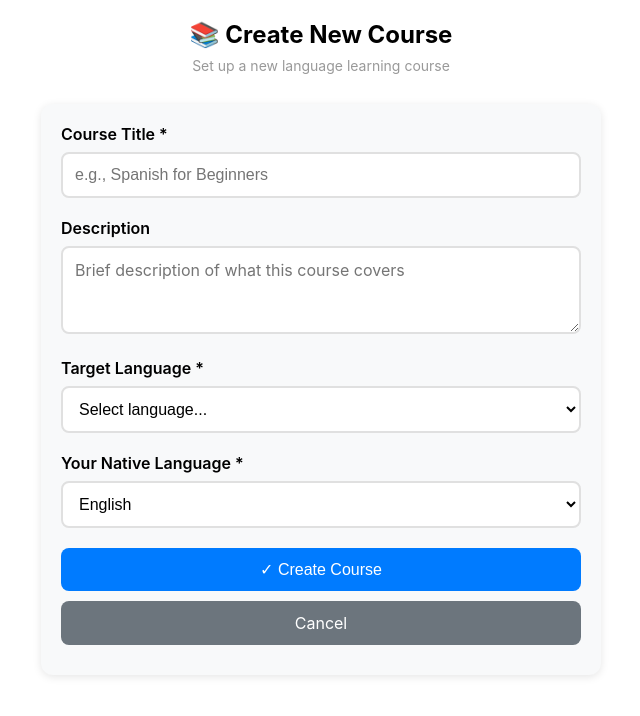
After one commit to ansar-team/quran-web-app, a FastAPI app: template app/templates/create_course.html in a window 1280 px wide. The commit adds this page. Shown: the top 716 px of the page, without its empty margins (319-959 px from the left). Run offline with FastAPI, Linux system fonts and the light colour scheme; the template is opened without the code that fills it, so the values that code supplies are empty; some libraries are stand-ins or nearby versions.

Commit message:
Create frontend pages to edit course

```diff
--- a/app/api/lessons.py
+++ b/app/api/lessons.py
@@ -25,7 +25,6 @@ async def get_course_lessons(
 
 @router.post("/course/{course_id}", response_model=Lesson)
 async def create_lesson(
-        course_id: int,
         lesson_data: LessonCreate,
         current_user: User = Depends(get_current_user),
         db: Session = Depends(get_db)
@@ -33,14 +32,15 @@ async def create_lesson(
     """Create a new lesson in a course"""
     # Verify course belongs to user
     from app.crud import CourseCRUD
-    course = CourseCRUD.get_course(db, course_id, current_user.id)
+    course = CourseCRUD.get_course(db, lesson_data.course_id, current_user.id)
+    print(lesson_data)
     if not course:
         raise HTTPException(
             status_code=status.HTTP_404_NOT_FOUND,
             detail="Course not found"
         )
 
-    return LessonCRUD.create_lesson(db, lesson_data, course_id)
+    return LessonCRUD.create_lesson(db, lesson_data)
 
 
 @router.get("/{lesson_id}", response_model=LessonWithWords)
--- a/app/crud.py
+++ b/app/crud.py
@@ -90,8 +90,8 @@ class LessonCRUD:
         ).first()
 
     @staticmethod
-    def create_lesson(db: Session, lesson_data: LessonCreate, course_id: int) -> Lesson:
-        db_lesson = Lesson(**lesson_data.dict(), course_id=course_id)
+    def create_lesson(db: Session, lesson_data: LessonCreate) -> Lesson:
+        db_lesson = Lesson(**lesson_data.dict())
         db.add(db_lesson)
         db.commit()
         db.refresh(db_lesson)
--- a/app/main.py
+++ b/app/main.py
@@ -51,6 +51,16 @@ async def courses_page(request: Request):
     })
 
 
+@app.get("/courses/create", response_class=HTMLResponse)
+async def create_course_page(
+    request: Request
+):
+    """Create course page"""
+    return templates.TemplateResponse("create_course.html", {
+        "request": request
+    })
+
+
 @app.get("/courses/{course_id}", response_class=HTMLResponse)
 async def course_detail_page(course_id: int, request: Request):
     """Course detail page with lessons - data loaded via JavaScript"""
@@ -60,10 +70,34 @@ async def course_detail_page(course_id: int, request: Request):
     })
 
 
+@app.get("/courses/{course_id}/lessons/create", response_class=HTMLResponse)
+async def create_lesson_page(
+    course_id: int,
+    request: Request
+):
+    """Create lesson page"""
+    return templates.TemplateResponse("create_lesson.html", {
+        "request": request,
+        "course_id": course_id
+    })
+
+
 @app.get("/lessons/{lesson_id}", response_class=HTMLResponse)
 async def lesson_detail_page(lesson_id: int, request: Request):
     """Lesson detail page with words - data loaded via JavaScript"""
-    return templates.TemplateResponse("lesson_detail.html", {
+    return templates.TemplateResponse("lesson_details.html", {
+        "request": request,
+        "lesson_id": lesson_id
+    })
+
+
+@app.get("/lessons/{lesson_id}/words/create", response_class=HTMLResponse)
+async def create_word_page(
+    lesson_id: int,
+    request: Request
+):
+    """Create word page"""
+    return templates.TemplateResponse("create_word.html", {
         "request": request,
         "lesson_id": lesson_id
     })
--- a/app/schemas.py
+++ b/app/schemas.py
@@ -67,7 +67,7 @@ class LessonBase(BaseModel):
 
 
 class LessonCreate(LessonBase):
-    pass
+    course_id: int
 
 
 class LessonUpdate(BaseModel):
--- a/app/templates/base.html
+++ b/app/templates/base.html
@@ -176,6 +176,42 @@
             100% { transform: rotate(360deg); }
         }
 
+        .form-group {
+            margin-bottom: 20px;
+        }
+
+        .form-group label {
+            display: block;
+            font-weight: 600;
+            margin-bottom: 8px;
+            color: var(--tg-theme-text-color, #000000);
+        }
+
+        .form-input {
+            width: 100%;
+            padding: 12px;
+            border: 2px solid var(--tg-theme-hint-color, #e0e0e0);
+            border-radius: 8px;
+            font-size: 16px;
+            background: var(--tg-theme-bg-color, #ffffff);
+            color: var(--tg-theme-text-color, #000000);
+            box-sizing: border-box;
+        }
+
+        .form-input:focus {
+            outline: none;
+            border-color: var(--tg-theme-button-color, #007bff);
+        }
+
+        textarea.form-input {
+            resize: vertical;
+            font-family: inherit;
+        }
+
+        select.form-input {
+            cursor: pointer;
+        }
+
         {% block extra_styles %}{% endblock %}
     </style>
 </head>
--- a/app/templates/courses.html
+++ b/app/templates/courses.html
@@ -7,6 +7,10 @@
     <h1>📚 My Courses</h1>
     <p>Select a course to continue learning</p>
 </div>
+
+<a href="/courses/create" class="btn" style="background: #28a745;">
+    ➕ Create New Course
+</a>
 
 <div id="courses-list">
     <div style="text-align: center; padding: 40px;">
--- /dev/null
+++ b/app/templates/create_course.html
@@ -0,0 +1,102 @@
+{% extends "base.html" %}
+
+{% block title %}Create Course{% endblock %}
+
+{% block content %}
+<div class="header">
+    <h1>📚 Create New Course</h1>
+    <p>Set up a new language learning course</p>
+</div>
+
+<form id="course-form" class="card">
+    <div class="form-group">
+        <label for="title">Course Title *</label>
+        <input type="text" id="title" name="title" class="form-input" required
+               placeholder="e.g., Spanish for Beginners">
+    </div>
+
+    <div class="form-group">
+        <label for="description">Description</label>
+        <textarea id="description" name="description" class="form-input" rows="3"
+                  placeholder="Brief description of what this course covers"></textarea>
+    </div>
+
+    <div class="form-group">
+        <label for="language">Target Language *</label>
+        <select id="language" name="language" class="form-input" required>
+            <option value="">Select language...</option>
+            <option value="en">English</option>
+            <option value="es">Spanish</option>
+            <option value="fr">French</option>
+            <option value="de">German</option>
+            <option value="it">Italian</option>
+            <option value="pt">Portuguese</option>
+            <option value="ru">Russian</option>
+            <option value="zh">Chinese</option>
+            <option value="ja">Japanese</option>
+            <option value="ko">Korean</option>
+            <option value="ar">Arabic</option>
+            <option value="hi">Hindi</option>
+        </select>
+    </div>
+
+    <div class="form-group">
+        <label for="native_language">Your Native Language *</label>
+        <select id="native_language" name="native_language" class="form-input" required>
+            <option value="">Select language...</option>
+            <option value="en" selected>English</option>
+            <option value="es">Spanish</option>
+            <option value="fr">French</option>
+            <option value="de">German</option>
+            <option value="it">Italian</option>
+            <option value="pt">Portuguese</option>
+            <option value="ru">Russian</option>
+            <option value="zh">Chinese</option>
+            <option value="ja">Japanese</option>
+            <option value="ko">Korean</option>
+            <option value="ar">Arabic</option>
+            <option value="hi">Hindi</option>
+        </select>
+    </div>
+
+    <button type="submit" class="btn">✓ Create Course</button>
+    <a href="/courses" class="btn btn-secondary">Cancel</a>
+</form>
+{% endblock %}
+
+{% block scripts %}
+document.getElementById('course-form').addEventListener('submit', async (e) => {
+    e.preventDefault();
+
+    const formData = {
+        title: document.getElementById('title').value,
+        description: document.getElementById('description').value || null,
+        language: document.getElementById('language').value,
+        native_language: document.getElementById('native_language').value
+    };
+
+    try {
+        tg.HapticFeedback.impactOccurred('medium');
+
+        const response = await fetch('/api/v1/courses/', {
+            method: 'POST',
+            headers: createAuthHeaders(),
+            body: JSON.stringify(formData)
+        });
+
+        if (response.ok) {
+            const course = await response.json();
+            tg.HapticFeedback.notificationOccurred('success');
+            tg.showAlert('Course created successfully!', () => {
+                location.href = `/courses/${course.id}`;
+            });
+        } else {
+            const error = await response.json();
+            tg.showAlert(`Error: ${error.detail || 'Failed to create course'}`);
+        }
+    } catch (error) {
+        console.error('Error creating course:', error);
+        tg.showAlert('Failed to create course. Please try again.');
+    }
+});
+{% endblock %}
```
Also changed, not shown: app/templates/course_details.html (+7 -3 lines), app/templates/create_lesson.html (added, +102 -0 lines), app/templates/create_word.html (added, +169 -0 lines), app/templates/lesson_details.html (+8 -0 lines).
